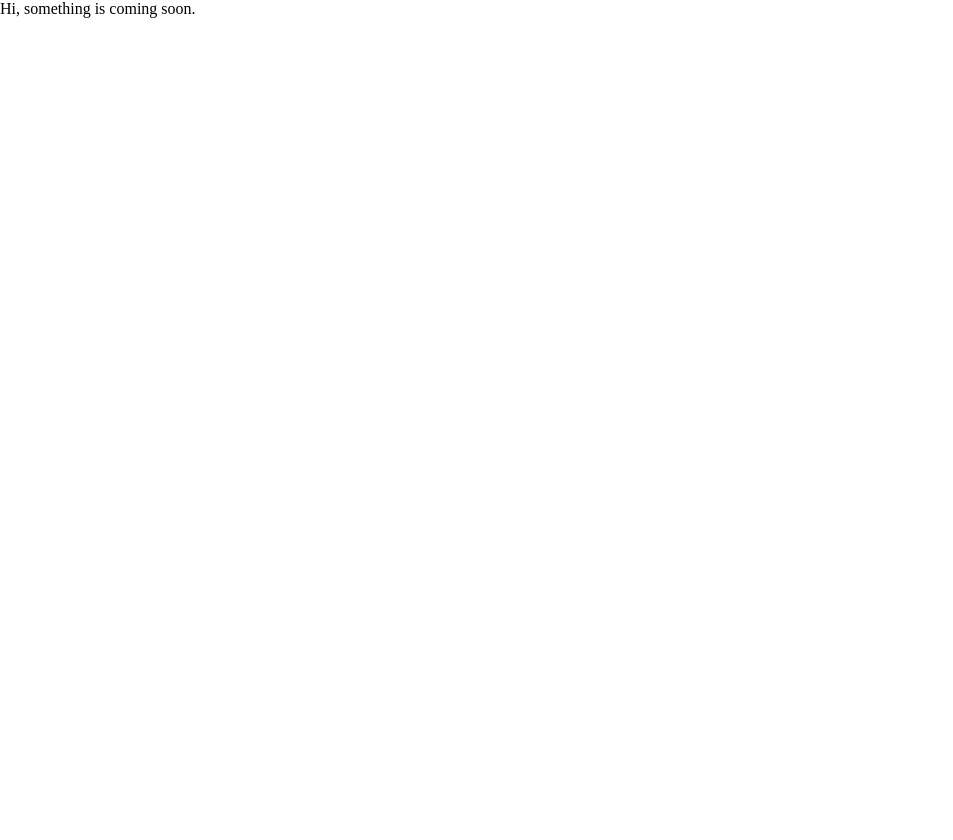
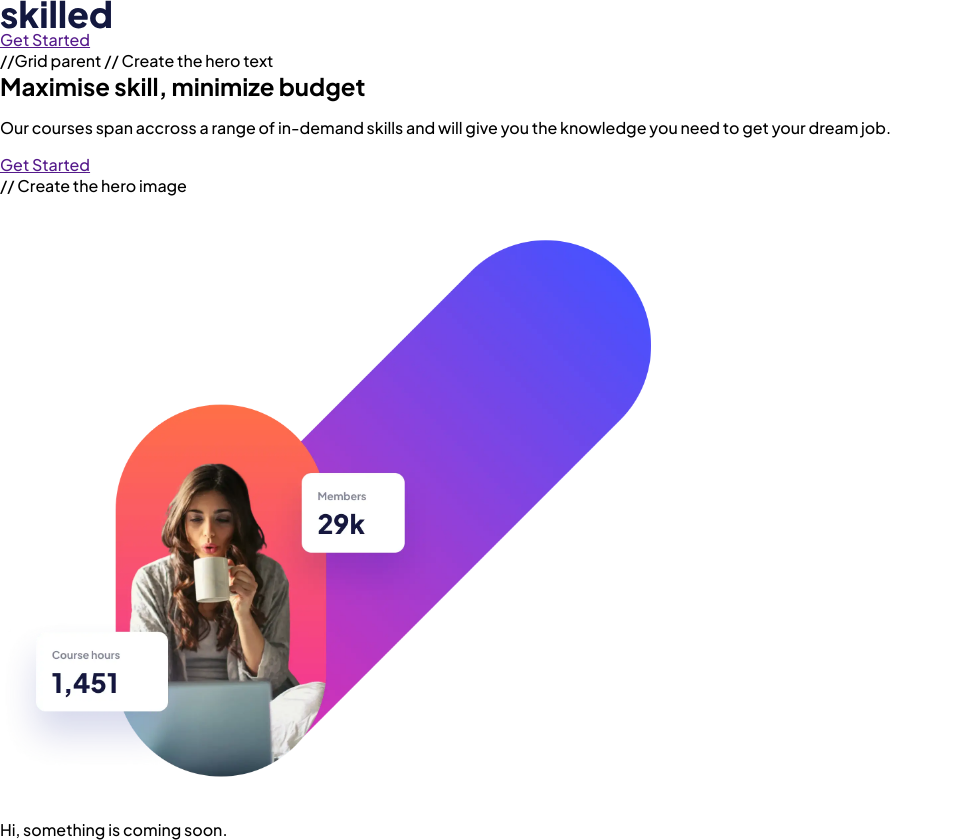
Before and after one commit to NtshuxieGitHub/Institution-Website, a plain HTML site: page index.html in a window 1280 px wide. Shown: the whole page, without its empty margins (0-953 px from the left). Before the commit the page ends 800 px from the top, so only its background shows below. Drawn offline with Linux system fonts and the light colour scheme.

Commit message:
Implemented hero page text html code

```diff
--- a/css/global/boilerplate.css
+++ b/css/global/boilerplate.css
@@ -16,6 +16,8 @@
 }
 
 body {
+    font-family: 'Plus Jakarta Sans', Ariel, Helvetica, sans-serif;
+    font-weight: 500;
     margin: 0;
 }
 
--- a/css/style.css
+++ b/css/style.css
@@ -1 +1,2 @@
 @import url('/css/global/boilerplate.css');
+@import url('/css/global/fonts.css');
--- a/index.html
+++ b/index.html
@@ -11,6 +11,57 @@
 </head>
 
 <body>
+    <header>
+        <a href="/">
+            <img src="/assets/logo-dark.svg"
+             alt="GS Home"
+             width="111"
+             height="28"
+            />
+        </a>
+
+        <a href="" class="button dark">
+            Get Started
+        </a>
+    </header>
+
+    <main>
+        <section class="hero"> //Grid parent
+            // Create the hero text
+            <div class="hero__text">
+                <h1>Maximise skill, minimize budget</h1>
+                <p>
+                    Our courses span accross a range of in-demand
+                    skills and will give you the knowledge you need
+                    to get your dream job.
+                </p>
+
+                <a href="" class="button pink">Get Started</a>
+            </div>
+
+            // Create the hero image
+            <picture>
+                <source media="(min-width: 75em)"
+                 srcset="/assets/image-hero-desktop@2x.webp"
+                 width="695"
+                 height="723"
+                />
+
+                <source media="(min-width: 50em)"
+                 srcset="/assets/image-hero-tablet@2x.webp"
+                 width="695"
+                 height="723"
+                />
+
+                <img src="/assets/image-hero-mobile@2x.webp"
+                width="870"
+                height="818"
+                alt="woman with coffee mug and laptop,
+                with labels reading Members 29k, course hours 1451" />
+            </picture>
+        </section>
+    </main>
+
     Hi, something is coming soon.
 </body>
 </html>
```
